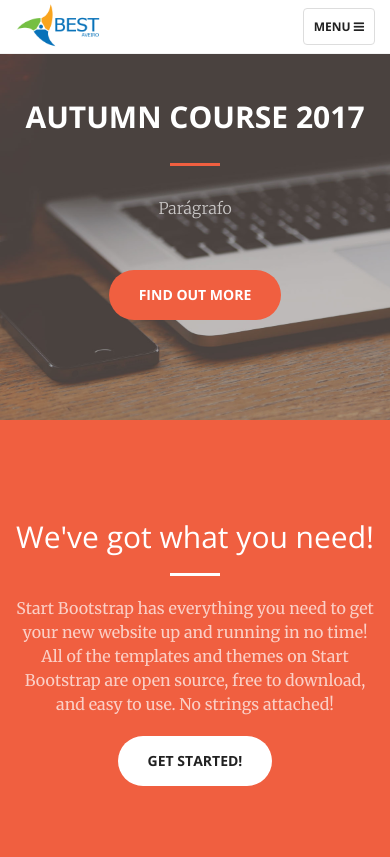
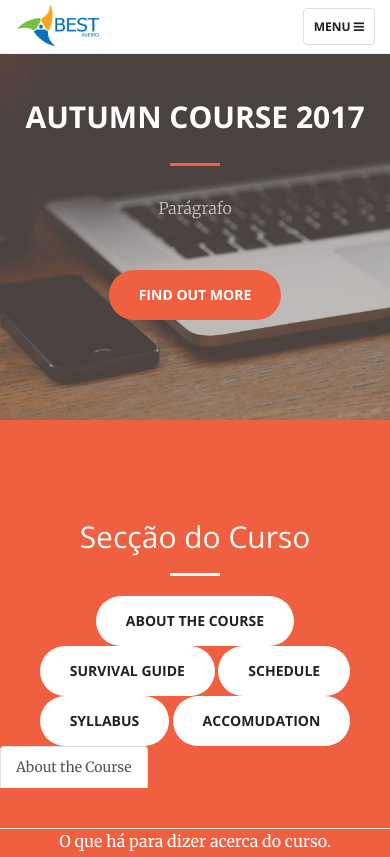
Before and after one commit to BESTAveiro/autumncourse_2017, a website: page index.html in a window 390 px wide. Shown: the top 857 px of the page. Drawn offline with nearby package versions, Linux system fonts and the light colour scheme.

Commit message:
Modified the Course's Section

```diff
--- a/index.html
+++ b/index.html
@@ -5,7 +5,7 @@
 
     <meta charset="utf-8">
     <meta http-equiv="X-UA-Compatible" content="IE=edge">
-    <link type="image/x-icon" href="img/portfolio/thumbnails/1.jpg" rel="shortcut icon">
+    <link type="image/x-icon" href="img/portfolio/thumbnails/1.jpg" rel="shortcut icon"> <!-- Micro logo do BEST -->
     <meta name="viewport" content="width=device-width, initial-scale=1">
     <meta name="description" content="Autumn Course 2017 - BEST Aveiro">
     <meta name="author" content="">
@@ -56,13 +56,13 @@
             <div class="collapse navbar-collapse" id="bs-example-navbar-collapse-1">
                 <ul class="nav navbar-nav navbar-right">
                     <li>
-                        <a class="page-scroll" href="#about">Course</a>
+                        <a class="page-scroll" href="#course">Course</a>
                     </li>
                     <li>
-                        <a class="page-scroll" href="#services">BEST Aveiro</a>
+                        <a class="page-scroll" href="#bestAveiro">BEST Aveiro</a>
                     </li>
                     <li>
-                        <a class="page-scroll" href="#portfolio">Aveiro</a>
+                        <a class="page-scroll" href="#aveiro">Aveiro</a>
                     </li>
                     <li>
                         <a class="page-scroll" href="#partners">Partners</a>
@@ -91,20 +91,40 @@
         </div>
     </header>
 
-    <section class="bg-primary" id="about">
+    <section class="bg-primary" id="course">
         <div class="container">
             <div class="row">
                 <div class="col-lg-8 col-lg-offset-2 text-center">
-                    <h2 class="section-heading">We've got what you need!</h2>
+                    <h2 class="section-heading">Secção do Curso</h2>
                     <hr class="light">
-                    <p class="text-faded">Start Bootstrap has everything you need to get your new website up and running in no time! All of the templates and themes on Start Bootstrap are open source, free to download, and easy to use. No strings attached!</p>
-                    <a href="#services" class="page-scroll btn btn-default btn-xl sr-button">Get Started!</a>
+                    <p></p>
+                </div>
+
+                <!-- Os 4 botões à esquerda-->
+                <div class="col-lg-12 text-center">
+                    <a href="#services" class="page-scroll btn btn-default btn-xl sr-button">About the Course</a>
+                    <a href="#services" class="page-scroll btn btn-default btn-xl sr-button">Survival Guide</a>
+                    <a href="#services" class="page-scroll btn btn-default btn-xl sr-button">Schedule</a>
+                    <a href="#services" class="page-scroll btn btn-default btn-xl sr-button">Syllabus</a>
+                    <a href="#services" class="page-scroll btn btn-default btn-xl sr-button">Accomudation</a>
+                </div>
+                <ul class="nav nav-tabs alt">
+                    <li class="active"><a href="#first-tab-alt" data-toggle="tab">About the Course</a></li>
+                    <li class=""><a href="#second-tab-alt" data-toggle="tab">Survival Guide</a></li>
+                    <li class=""><a href="#third-tab-alt" data-toggle="tab">Schedule</a></li>
+                    <li class=""><a href="#fourth-tab-alt" data-toggle="tab">Syllabus</a></li>
+                </ul>
+                <div class="col-lg-6 text-center">
+                   <p>O que há para dizer acerca do curso.</p>
+                </div>
+
+
                 </div>
             </div>
         </div>
     </section>
 
-    <section id="services">
+    <section id="bestAveiro">
         <div class="container">
             <div class="row">
                 <div class="col-lg-12 text-center">
@@ -147,7 +167,7 @@
         </div>
     </section>
 
-    <section class="no-padding" id="portfolio">
+    <section class="no-padding" id="aveiro>
         <div class="container-fluid">
             <div class="row no-gutter popup-gallery">
                 <div class="col-lg-4 col-sm-6">
@@ -249,8 +269,8 @@
         <div class="container">
             <div class="row">
                 <div class="col-lg-8 col-lg-offset-2 text-center">
-                    <h2 class="section-heading">We've got what you need!</h2>
-                    <hr class="light">
+                    <h2 class="section-heading">Parceiros</h2>
+                    <hr class="ligth">
                     <p class="text-faded">Start Bootstrap has everything you need to get your new website up and running in no time! All of the templates and themes on Start Bootstrap are open source, free to download, and easy to use. No strings attached!</p>
                     <a href="#services" class="page-scroll btn btn-default btn-xl sr-button">Get Started!</a>
                 </div>
```
